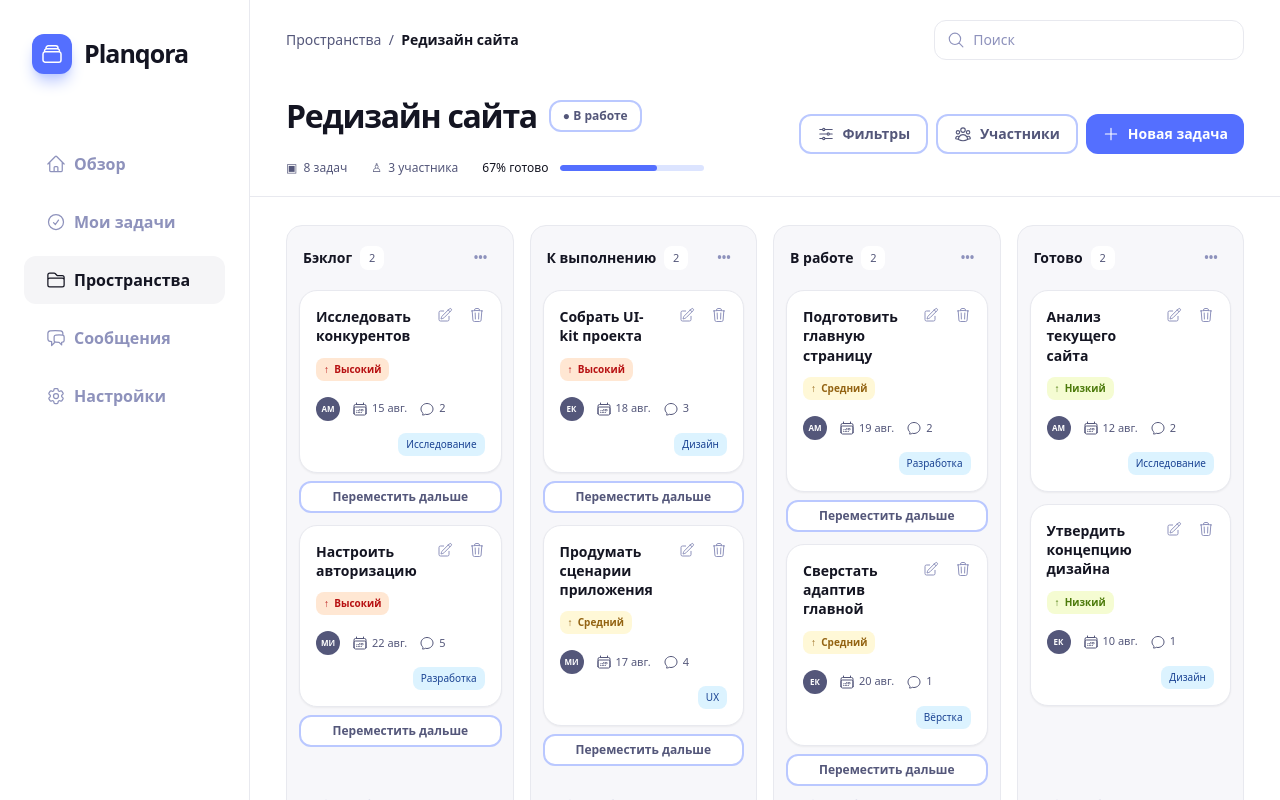
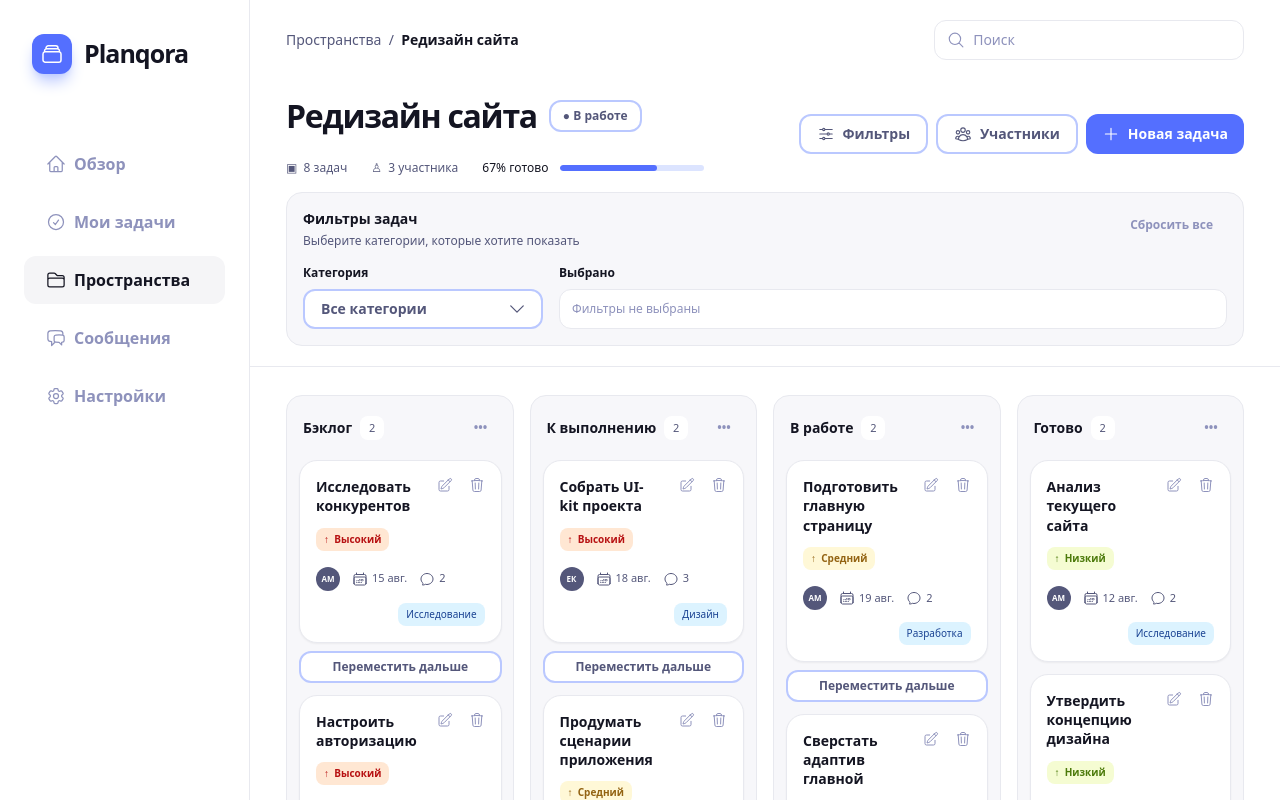
Before and after one commit to ahawi/planqora-nextjs, a Next.js app: page /spaces/website in a window 1280 px wide. Both pictures are taken after a click on the button "Фильтры". Built offline with nearby package versions, Linux system fonts and the light colour scheme.

Commit message:
feat(kanban): add category filters

```diff
--- a/src/widgets/kanban-board/ui/kanban-board.tsx
+++ b/src/widgets/kanban-board/ui/kanban-board.tsx
@@ -29,7 +29,7 @@ import {
   type EditTaskInput,
 } from '@/src/features/edit-task'
 import { useTaskFilters } from '@/src/features/task-filters'
-import { Button, Progress } from '@/src/shared/ui'
+import { Button, Chip, Progress, Select } from '@/src/shared/ui'
 
 import { columns } from '../model/columns'
 import { KanbanColumn } from './kanban-column'
@@ -42,11 +42,19 @@ export const KanbanBoard = () => {
   const [taskIdToDelete, setTaskIdToDelete] = useState<string | null>(null)
   const [taskIdToEdit, setTaskIdToEdit] = useState<string | null>(null)
   const [searchOpen, setSearchOpen] = useState<boolean>(false)
+  const [filtersOpen, setFiltersOpen] = useState<boolean>(false)
 
   const taskToDelete = tasks.find((task) => task.id === taskIdToDelete) ?? null
   const taskToEdit = tasks.find((task) => task.id === taskIdToEdit) ?? null
 
-  const { searchQuery, setSearchQuery, visibleTasks } = useTaskFilters(tasks)
+  const {
+    searchQuery,
+    setSearchQuery,
+    visibleTasks,
+    selectedCategories,
+    addCategory,
+    removeCategory,
+  } = useTaskFilters(tasks)
 
   const handleTaskStatusChange = (
     taskId: string,
@@ -116,6 +124,22 @@ export const KanbanBoard = () => {
     setSearchOpen((currentValue) => !currentValue)
   }
 
+  const handleFiltersToggle = () => {
+    setFiltersOpen((currentValue) => !currentValue)
+  }
+
+  const handleChangeCategory = (event: ChangeEvent<HTMLSelectElement>) => {
+    addCategory(event.target.value)
+  }
+
+  const handleRemoveCategory = (category: Task['tag']) => {
+    removeCategory(category)
+  }
+
+  const handleRemoveAllCategories = () => {
+    selectedCategories.forEach((category) => removeCategory(category))
+  }
+
   return (
     <section className="flex h-full min-h-0 flex-col overflow-hidden">
       <header className="shrink-0 border-b border-border px-[clamp(20px,3vw,36px)] py-5 max-[860px]:px-[clamp(20px,7vw,32px)] max-[520px]:px-4 max-[520px]:py-3.5">
@@ -177,6 +201,9 @@ export const KanbanBoard = () => {
             <Button
               className="max-[520px]:h-9 max-[520px]:px-2 max-[520px]:text-xs"
               variant="secondary"
+              onClick={handleFiltersToggle}
+              aria-expanded={filtersOpen}
+              aria-controls="kanban-filters-panel"
             >
               <AdjustmentsHorizontalIcon />
               Фильтры
@@ -214,6 +241,86 @@ export const KanbanBoard = () => {
               value={searchQuery}
             />
           </label>
+        )}
+
+        {filtersOpen && (
+          <section
+            aria-labelledby="kanban-filters-title"
+            className="mt-4 grid gap-4 rounded-2xl border border-border bg-surface-muted p-4 max-[520px]:mt-3 max-[520px]:gap-3 max-[520px]:p-3"
+            id="kanban-filters-panel"
+          >
+            <div className="flex items-start justify-between gap-4">
+              <div>
+                <h2
+                  className="text-sm font-bold text-secondary-500"
+                  id="kanban-filters-title"
+                >
+                  Фильтры задач
+                </h2>
+                <p className="mt-1 text-xs text-secondary-400">
+                  Выберите категории, которые хотите показать
+                </p>
+              </div>
+
+              <Button
+                disabled={selectedCategories.length === 0}
+                size="sm"
+                type="button"
+                variant="minimal"
+                onClick={handleRemoveAllCategories}
+              >
+                Сбросить все
+              </Button>
+            </div>
+
+            <div className="grid grid-cols-[minmax(180px,240px)_1fr] items-end gap-4 max-[620px]:grid-cols-1 max-[620px]:items-stretch">
+              <label className="grid gap-2">
+                <span className="text-xs font-bold text-secondary-500">
+                  Категория
+                </span>
+                <Select
+                  value=""
+                  onChange={handleChangeCategory}
+                  aria-label="Добавить категорию"
+                  size="md"
+                >
+                  <option value="">Все категории</option>
+                  <option value="Дизайн">Дизайн</option>
+                  <option value="Разработка">Разработка</option>
+                  <option value="Исследование">Исследование</option>
+                  <option value="UX">UX</option>
+                  <option value="Вёрстка">Вёрстка</option>
+                </Select>
+              </label>
+
+              <div className="grid gap-2">
+                <span className="text-xs font-bold text-secondary-500">
+                  Выбрано
+                </span>
+                <div
+                  aria-label="Выбранные категории Kanban"
+                  aria-live="polite"
+                  className="flex min-h-10 flex-wrap items-center gap-2 rounded-xl border border-border bg-primary-0 px-3 py-1.5"
+                >
+                  {selectedCategories.length > 0 ? (
+                    selectedCategories.map((category) => (
+                      <Chip
+                        key={category}
+                        onRemove={() => handleRemoveCategory(category)}
+                        removeLabel={`Удалить категорию ${category}`}
+                      >
+                        {category}
+                      </Chip>
+                    ))
+                  ) : (
+                    <span className="text-xs text-secondary-300">
+                      Фильтры не выбраны
+                    </span>
+                  )}
+                </div>
+              </div>
+            </div>
+          </section>
         )}
       </header>
 
```
Also changed, not shown: 1 other file (tests, documents, lock files or other folders).
